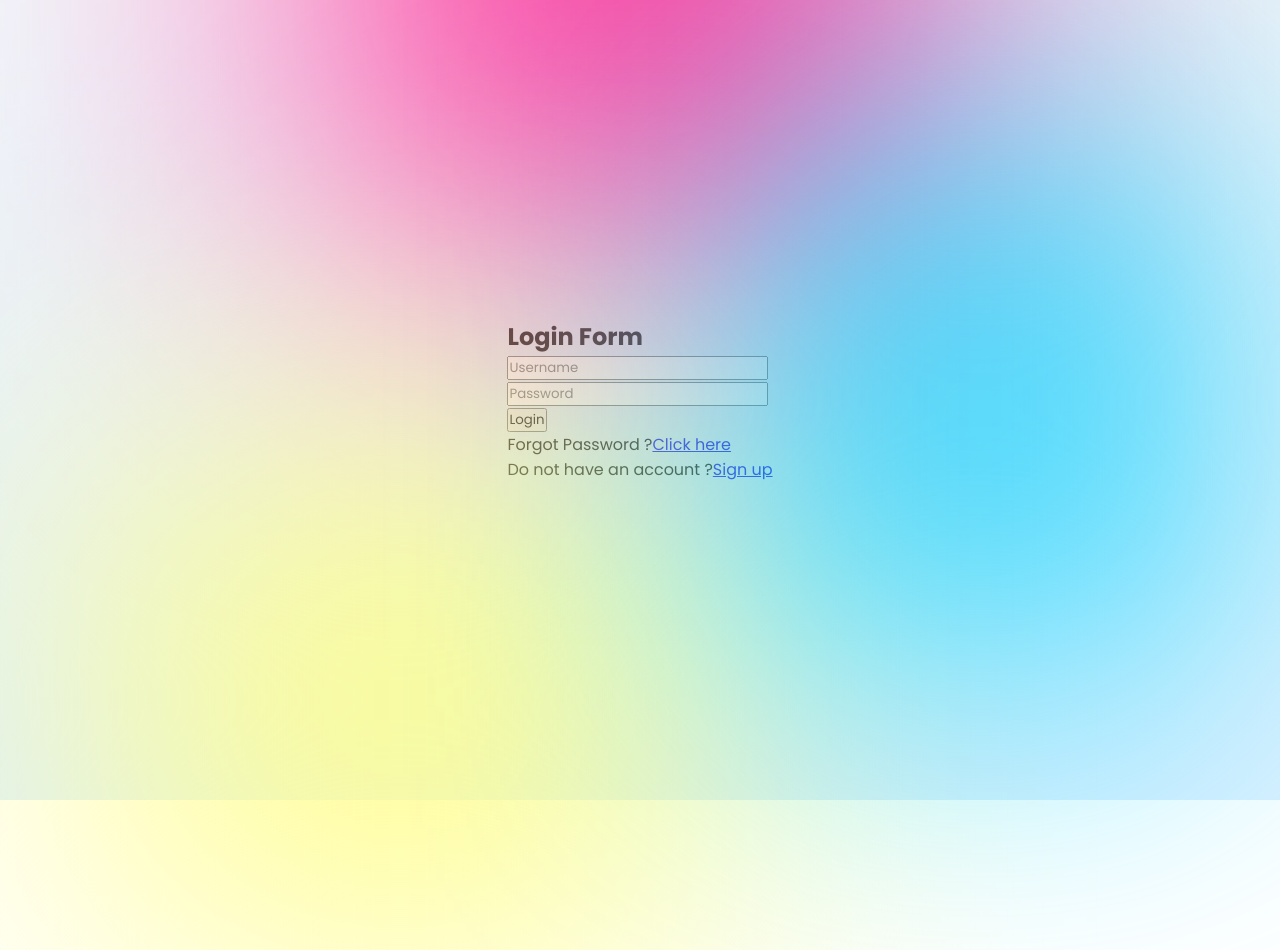
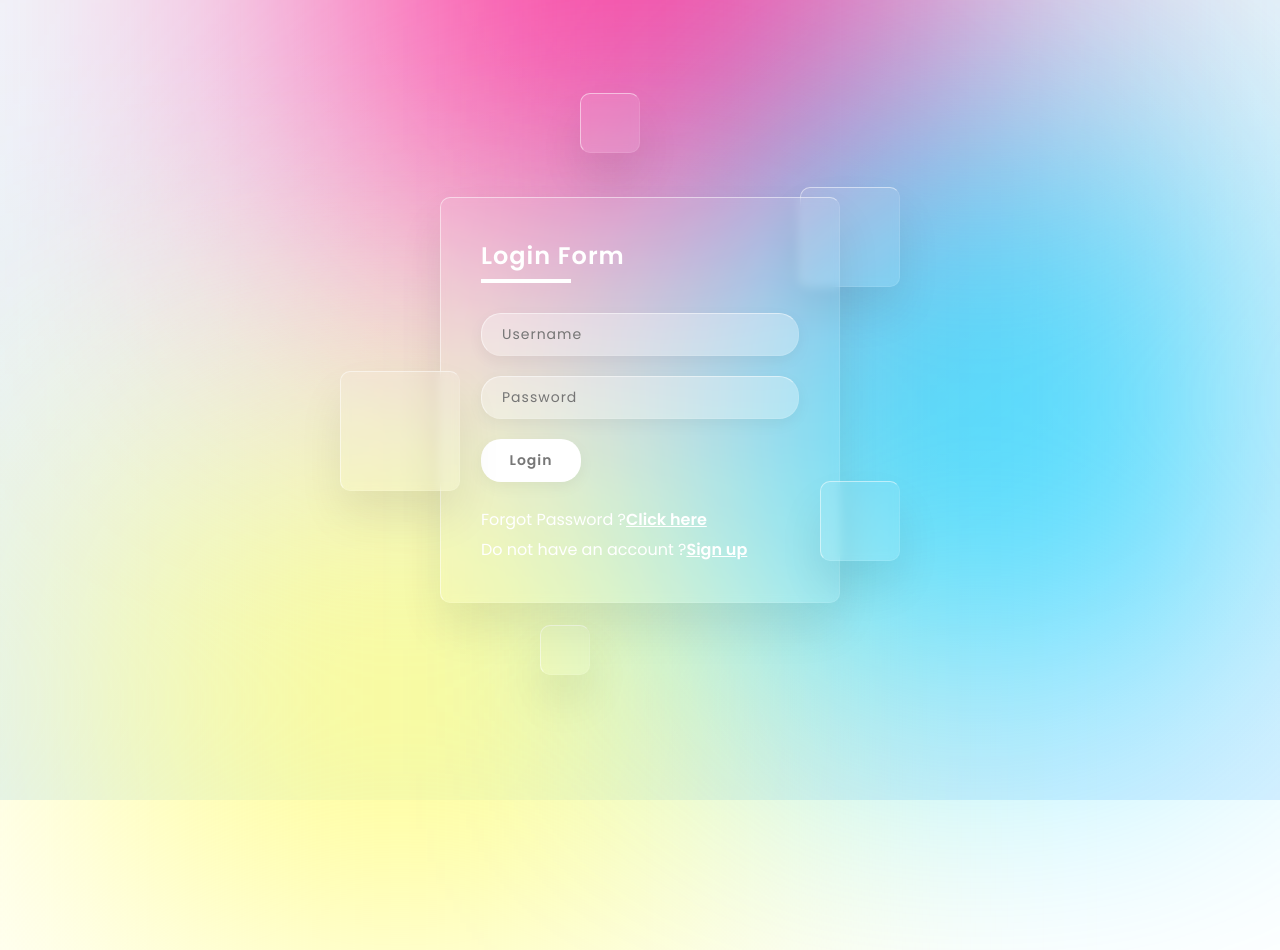
Before and after one commit to nOm-1986/html-css-basic, a plain HTML site: page DibujosCSS/Glassmorphi/index.html in a window 1280 px wide. Drawn offline with Linux system fonts and the light colour scheme.

Commit message:
Glass is done

```diff
--- a/DibujosCSS/Glassmorphi/index.html
+++ b/DibujosCSS/Glassmorphi/index.html
@@ -13,6 +13,12 @@
         <div class="color"></div>
         <div class="color"></div>
         <div class="box">
+            <div class="square" style="--i:0;"></div>
+            <div class="square" style="--i:1;"></div>
+            <div class="square" style="--i:2;"></div>
+            <div class="square" style="--i:3;"></div>
+            <div class="square" style="--i:4;"></div>
+            <div class="container">
                 <div class="form">
                     <h2>Login Form</h2>
                     <form>
@@ -30,6 +36,7 @@
                     </form>
                 </div>
             </div>
+        </div>
     </section>
 </body>
 </html>
--- a/DibujosCSS/Glassmorphi/style.css
+++ b/DibujosCSS/Glassmorphi/style.css
@@ -45,3 +45,153 @@ section .color:nth-child(3){
     height: 500px;
     background-color: #00d2ff;
 }
+
+.box {
+    position: relative;
+}
+
+.box .square {
+    position: absolute;
+    backdrop-filter: blur(5px);
+    box-shadow: 0 25px 45px rgba(0,0,0,0.08);
+    border: solid 1px rgba(255, 255,255, 0.5);
+    border-right: solid 1px rgba(255, 255,255, 0.1);
+    border-bottom: solid 1px rgba(255, 255,255, 0.1);
+    background: rgba(255, 255,255, 0.1);
+    border-radius: 10px;
+    animation: animate 10s linear infinite;
+    animation-delay: calc(-1s * var(--i));
+}
+
+@keyframes animate {
+    0%, 100% {
+        transform: translateY(-40px);
+    }
+    50% {
+        transform: translateY(40px);
+    }
+}
+
+.box .square:nth-child(1) {
+    top: -50px;
+    right: -60px;
+    width: 100px;
+    height: 100px;
+}
+
+.box .square:nth-child(2) {
+    top: 150px;
+    left: -100px;
+    width: 120px;
+    height: 120px;
+    z-index: 2;
+}
+
+.box .square:nth-child(3) {
+    bottom: 50px;
+    right: -60px;
+    width: 80px;
+    height: 80px;
+    z-index: 2;
+}
+
+.box .square:nth-child(4) {
+    bottom: -80px;
+    left: 100px;
+    width: 50px;
+    height: 50px;
+}
+
+.box .square:nth-child(5) {
+    top: -80px;
+    left: 140px;
+    width: 60px;
+    height: 60px;
+}
+
+.container {
+    position: relative;
+    width: 400px;
+    min-height: 400px;
+    background: rgba(255, 255,255, 0.1);
+    border-radius: 10px;
+    display: flex;
+    justify-content: center;
+    align-items: center;
+    backdrop-filter: blur(5px);
+    box-shadow: 0 25px 45px rgba(0,0,0,0.08);
+    border: solid 1px rgba(255, 255,255, 0.5);
+    border-right: solid 1px rgba(255, 255,255, 0.1);
+    border-bottom: solid 1px rgba(255, 255,255, 0.1);
+
+}
+
+.form {
+    position: relative;
+    width: 100%;
+    height: 100%;
+    padding: 40px;
+}
+
+.form h2 {
+    position: relative;
+    color: #fff;
+    font-size: 24px;
+    font-weight: 600;
+    letter-spacing: 1px;
+    margin-bottom: 40px;
+}
+
+.form h2::before {
+    content: '';
+    position: absolute;
+    left: 0;
+    bottom: -10px;
+    width: 90px;
+    height: 4px;
+    background-color: #fff;
+}
+
+.form .inputBox {
+    width: 100%;
+    margin-top: 20px;
+}
+
+.form .inputBox input {
+    width: 100%;
+    border: none;
+    outline: none;
+    padding: 10px 20px;
+    border-radius: 20px;
+    background: rgba(255,255,255,0.3);
+    border: solid 1px rgba(255, 255,255, 0.5);
+    border-right: solid 1px rgba(255, 255,255, 0.1);
+    border-bottom: solid 1px rgba(255, 255,255, 0.1);
+    font-size: 14px;
+    letter-spacing: 1px;
+    color: #fff;
+    box-shadow: 0 5px 15px rgba(0,0,0,0.05);
+}
+
+.form .inputbox input::placeholder {
+    color: #fff;
+}
+
+.form .inputBox input[type="submit"] {
+    background-color: #fff;
+    color: #777;
+    max-width: 100px;
+    cursor: pointer;
+    margin-bottom: 20px;
+    font-weight: 600;
+}
+
+.forget {
+    margin-top: 5px;
+    color: #fff;
+}
+
+.forget a {
+    color: #fff;
+    font-weight: 600;
+}
```
Lines whose indentation alone changed are shown as unchanged.
